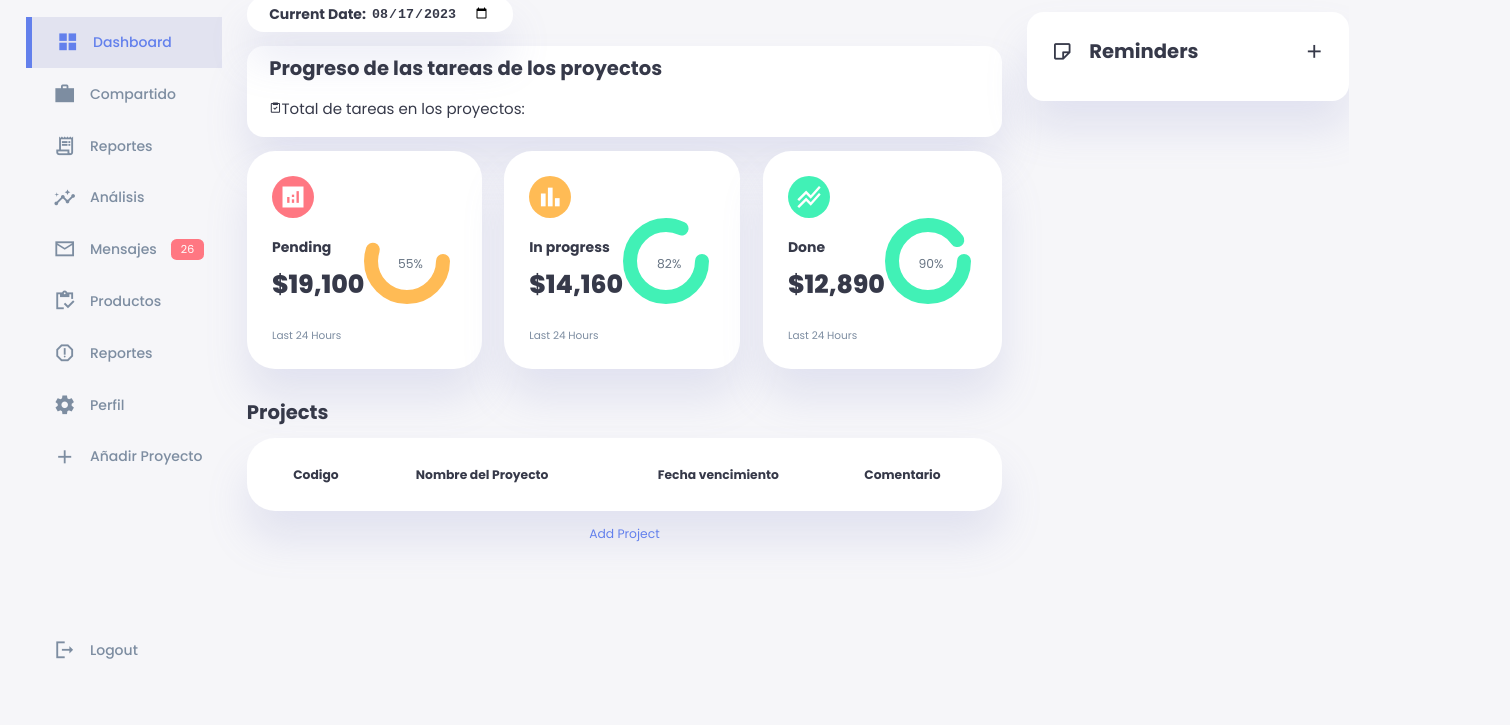
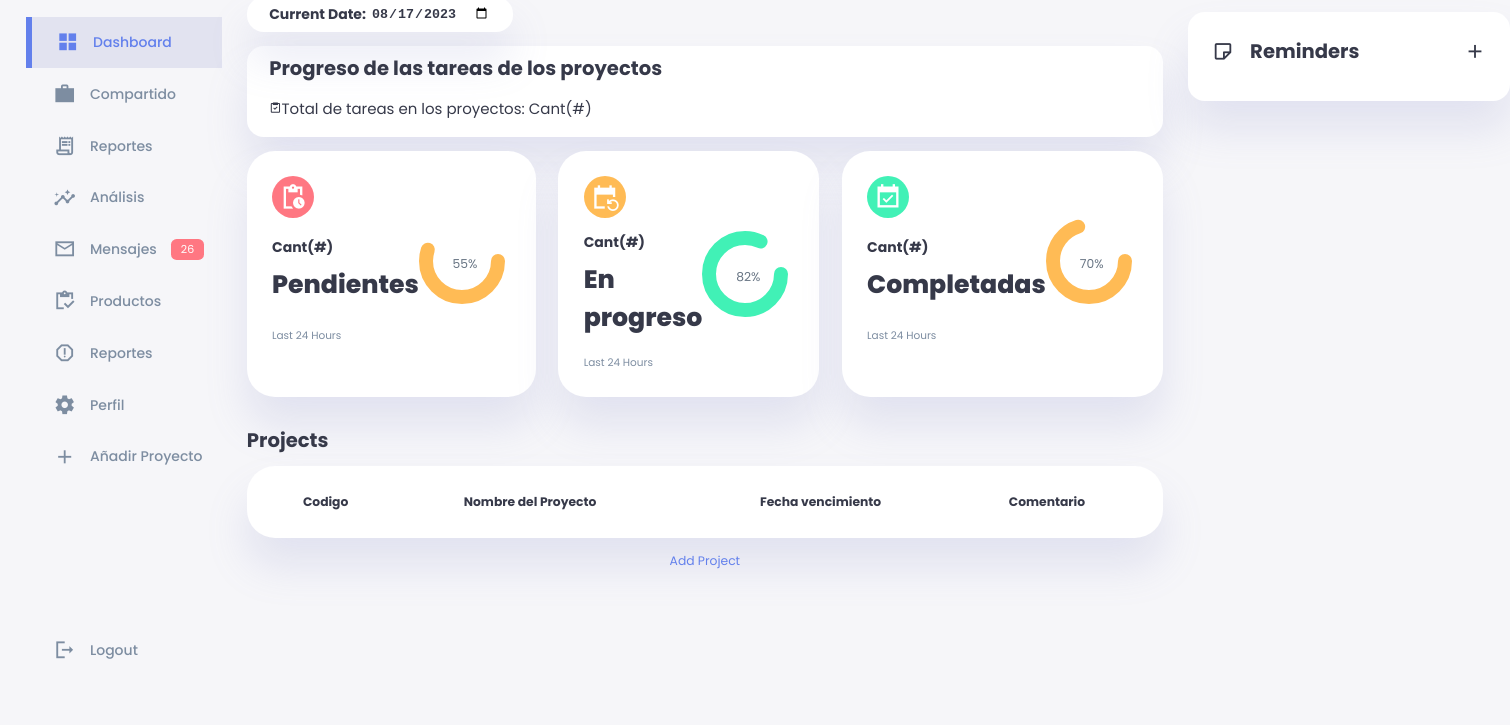
Before and after one commit to JoseCalvo02/Dashboard, a website: page Views/Home/index.html in a window 1280 px wide. Shown: the part 75-800 px from the top of the page, 1510 px wide, since content can reach past the window. Drawn offline with nearby package versions, Linux system fonts and the light colour scheme; some packages are replaced by stand-ins of ours; no server answers; a script that the page names is missing.

Commit message:
Styling the index view

```diff
--- a/Views/Home/index.html
+++ b/Views/Home/index.html
@@ -97,7 +97,7 @@
                 </div>
                 <div class="totalTasks">
                     <i class='bx bx-task'></i>
-                    <p>Total de tareas en los proyectos: </p>
+                    <p>Total de tareas en los proyectos: Cant(#)</p>
                 </div>
             </div>
 
@@ -105,12 +105,12 @@
             <div class="insights">
 
                 <div class="sales">
-                    <span class="material-icons-sharp">analytics</span>
+                    <span class="material-icons-sharp">pending_actions</span>
                     <div class="middle">
 
                         <div class="left">
-                            <h3>Pending</h3>
-                            <h1>$19,100</h1>
+                            <h3>Cant(#)</h3>
+                            <h1>Pendientes</h1>
                         </div>
 
                         <div class="progress">
@@ -126,12 +126,12 @@
                 </div>
                 <!--================ End of Sales =================-->
                 <div class="expenses">
-                    <span class="material-icons-sharp">bar_chart</span>
+                    <span class="material-icons-sharp">event_repeat</span>
                     <div class="middle">
 
                         <div class="left">
-                            <h3>In progress</h3>
-                            <h1>$14,160</h1>
+                            <h3>Cant(#)</h3>
+                            <h1>En progreso</h1>
                         </div>
 
                         <div class="progress">
@@ -147,12 +147,12 @@
                 </div>
                 <!--================ End of Expenses =================-->
                 <div class="income">
-                    <span class="material-icons-sharp">stacked_line_chart</span>
+                    <span class="material-icons-sharp">event_available</span>
                     <div class="middle">
 
                         <div class="left">
-                            <h3>Done</h3>
-                            <h1>$12,890</h1>
+                            <h3>Cant(#)</h3>
+                            <h1>Completadas</h1>
                         </div>
 
                         <div class="progress">
@@ -160,7 +160,7 @@
                                 <circle id="circleDone" cx='38' cy='38' r='36'></circle>
                             </svg>
                             <div class="number">
-                                <p id="percentageDone">90%</p>
+                                <p id="percentageDone">70%</p>
                             </div>
                         </div>
                     </div>
```
